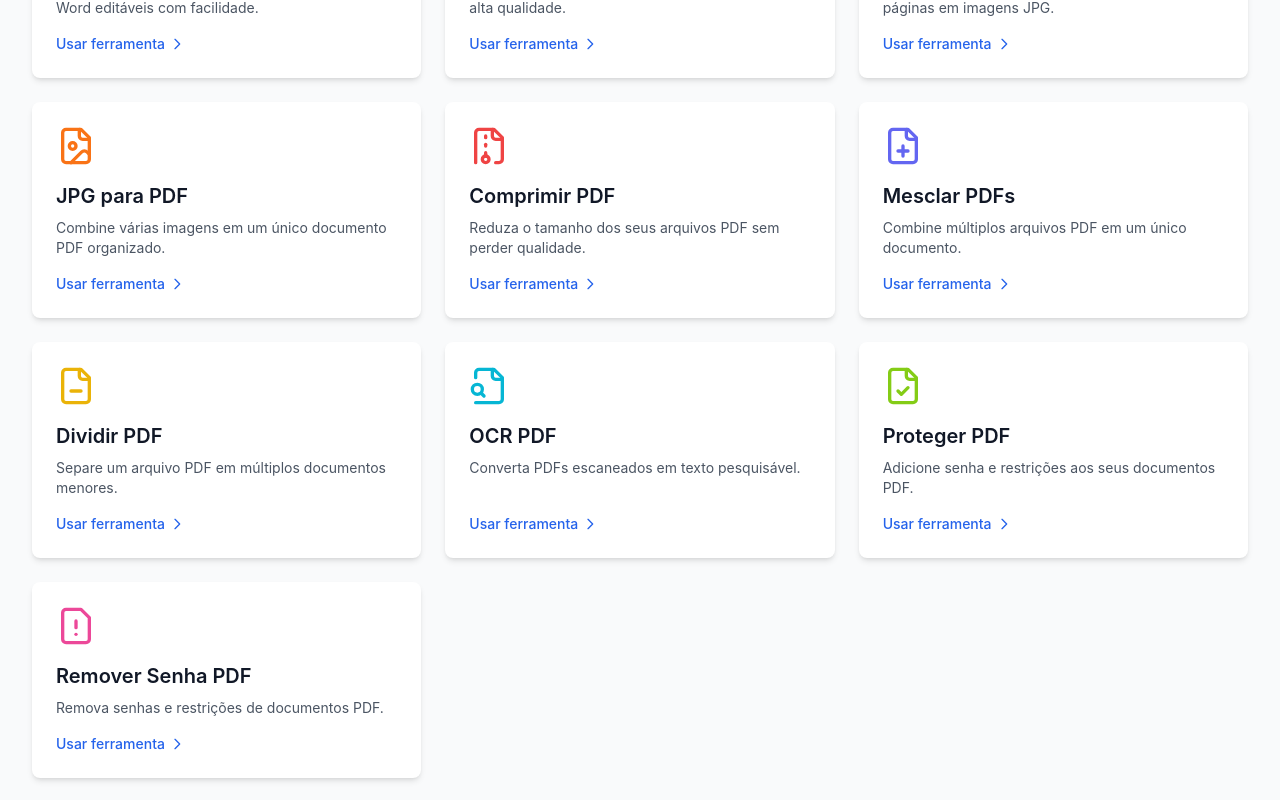
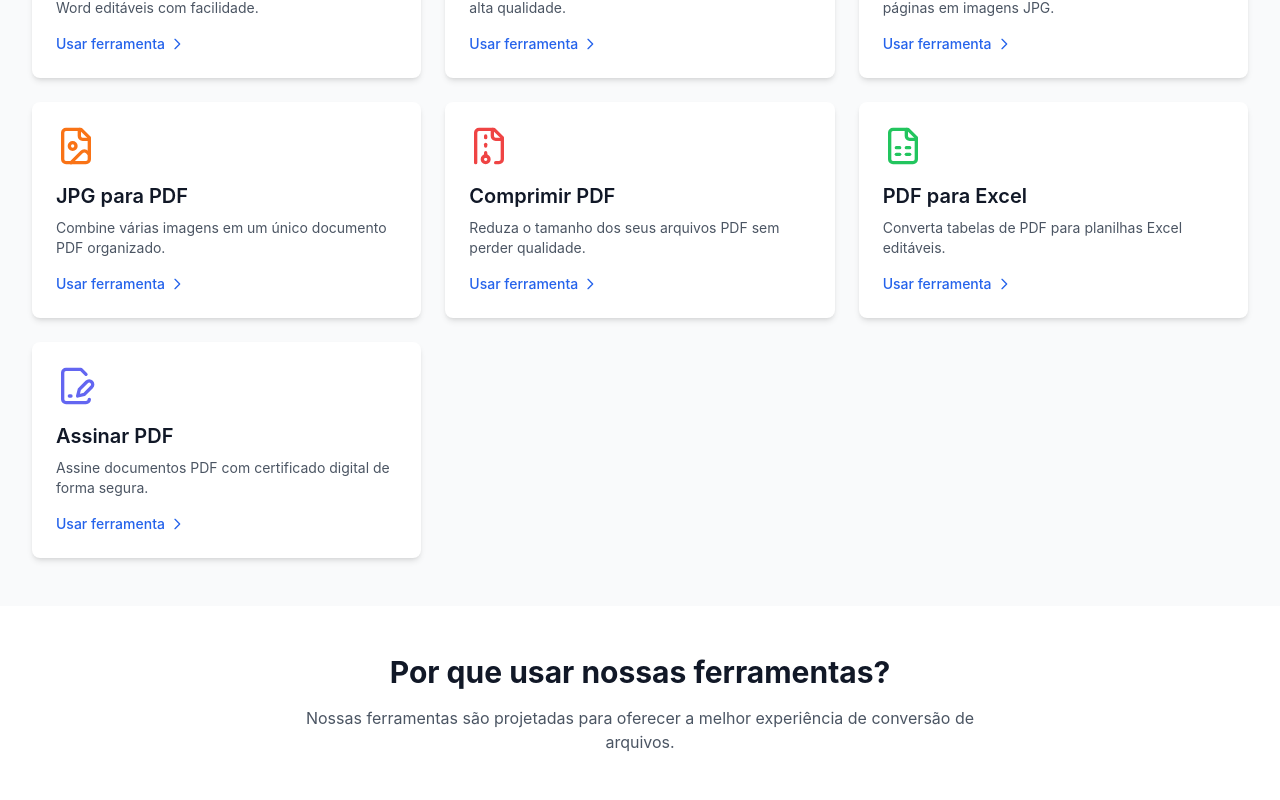
Before and after one commit to KelvinPardinho/Convert, a React (Vite) app: page /ferramentas in a window 1280 px wide. Shown: the part 560-1360 px from the top of the page. Built offline with nearby package versions, Linux system fonts and the light colour scheme; no server answers.

Commit message:
Add PDF to Excel and Digital Signature tools

```diff
--- a/src/pages/ToolsPage.tsx
+++ b/src/pages/ToolsPage.tsx
@@ -1,4 +1,4 @@
-import { FileText, FileOutput, Image, FileImage, FileArchive, FilePlus, FileMinus, FileSearch, FileCheck, FileWarning } from 'lucide-react';
+import { FileText, FileOutput, Image, FileImage, FileArchive, FileSpreadsheet, FileSignature } from 'lucide-react';
 import SEO from '../components/SEO';
 import ToolCard from '../components/ToolCard';
 
@@ -40,39 +40,18 @@ const ToolsPage = () => {
       color: 'text-red-500',
     },
     {
-      title: 'Mesclar PDFs',
-      description: 'Combine múltiplos arquivos PDF em um único documento.',
-      icon: FilePlus,
-      to: '/ferramentas/mesclar-pdf',
-      color: 'text-indigo-500',
+      title: 'PDF para Excel',
+      description: 'Converta tabelas de PDF para planilhas Excel editáveis.',
+      icon: FileSpreadsheet,
+      to: '/ferramentas/pdf-para-excel',
+      color: 'text-green-500',
     },
     {
-      title: 'Dividir PDF',
-      description: 'Separe um arquivo PDF em múltiplos documentos menores.',
-      icon: FileMinus,
-      to: '/ferramentas/dividir-pdf',
-      color: 'text-yellow-500',
-    },
-    {
-      title: 'OCR PDF',
-      description: 'Converta PDFs escaneados em texto pesquisável.',
-      icon: FileSearch,
-      to: '/ferramentas/ocr-pdf',
-      color: 'text-cyan-500',
-    },
-    {
-      title: 'Proteger PDF',
-      description: 'Adicione senha e restrições aos seus documentos PDF.',
-      icon: FileCheck,
-      to: '/ferramentas/proteger-pdf',
-      color: 'text-lime-500',
-    },
-    {
-      title: 'Remover Senha PDF',
-      description: 'Remova senhas e restrições de documentos PDF.',
-      icon: FileWarning,
-      to: '/ferramentas/remover-senha-pdf',
-      color: 'text-pink-500',
+      title: 'Assinar PDF',
+      description: 'Assine documentos PDF com certificado digital de forma segura.',
+      icon: FileSignature,
+      to: '/ferramentas/assinar-pdf',
+      color: 'text-indigo-500',
     },
   ];
 
```
